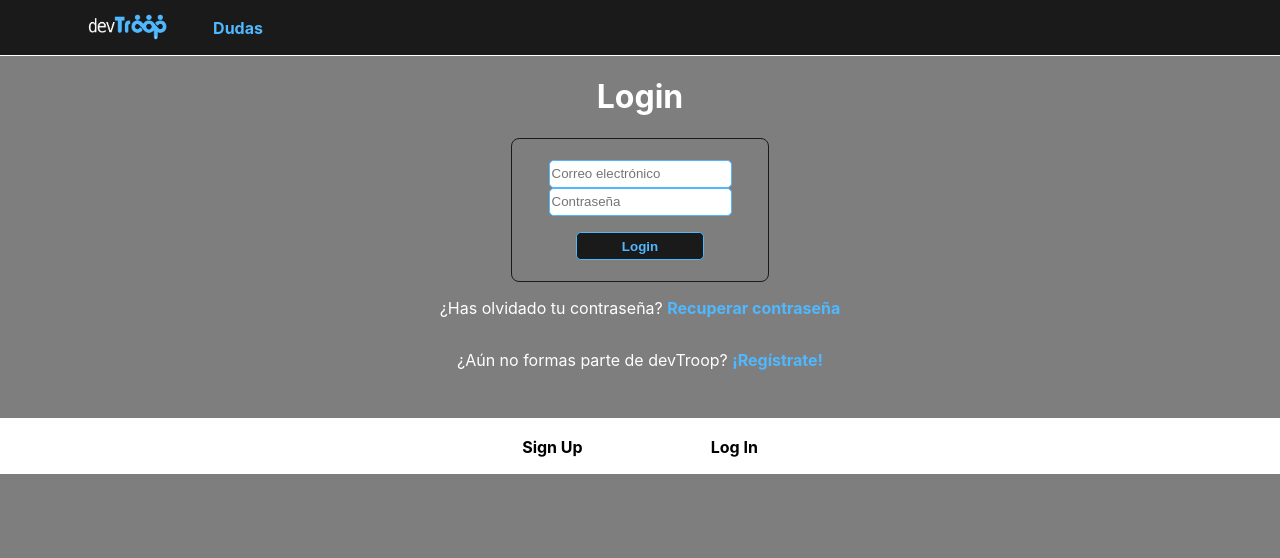
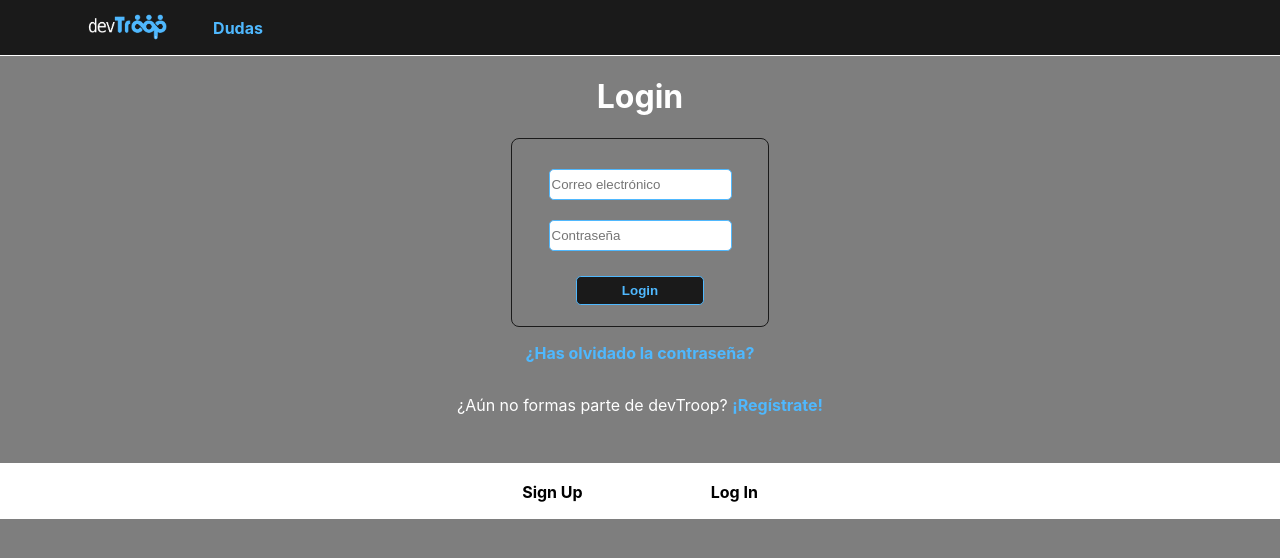
Before and after one commit to markhacksanjuan/devTroop-front, a React (Create React App) app: page /login in a window 1280 px wide. Shown: the top 558 px of the page. Built offline with nearby package versions, Linux system fonts and the light colour scheme; no server answers.

Commit message:
changed styles

```diff
--- a/src/components/Login/Login.css
+++ b/src/components/Login/Login.css
@@ -18,9 +18,10 @@
     margin: .5rem 0;
 }
 .login input {
-    height: 1.5rem;
+    height: 1.7rem;
     border-radius: .3rem;
-    border: 1px solid #4fb8fe
+    border: 1px solid #4fb8fe;
+    margin: .6rem 0;
 }
 .login button {
     background-color: rgb(26,26,26);
--- a/src/components/Login/Login.js
+++ b/src/components/Login/Login.js
@@ -54,7 +54,7 @@ class Login extends Component {
 
                     <button type='submit'>Login</button>
                 </form>
-                    <p>¿Has olvidado tu contraseña? <Link to='/resetPwdToken'>Recuperar contraseña</Link></p>
+                    <p><Link to='/resetPwdToken'>¿Has olvidado la contraseña?</Link></p>
                 <p>
                     ¿Aún no formas parte de devTroop? <Link to={'/signup'}>¡Regístrate!</Link>
                 </p>
--- a/src/components/Perfil/Perfil.css
+++ b/src/components/Perfil/Perfil.css
@@ -14,7 +14,7 @@
     color: #8ad0ff;
 }
 .perfil input {
-    height: 1.5rem;
+    height: 1.8rem;
     border-radius: .3rem;
     border: 1px solid #4fb8fe
 }
--- a/src/components/PoolDoubts/SearchDoubt/SearchDoubt.css
+++ b/src/components/PoolDoubts/SearchDoubt/SearchDoubt.css
@@ -1,5 +1,5 @@
 .search-doubt input {
-    height: 1.5rem;
+    height: 1.8rem;
     border-radius: .3rem;
     border: 1px solid #4fb8fe
 }
```
Also changed, not shown: 1 other file (tests, documents, lock files or other folders).
